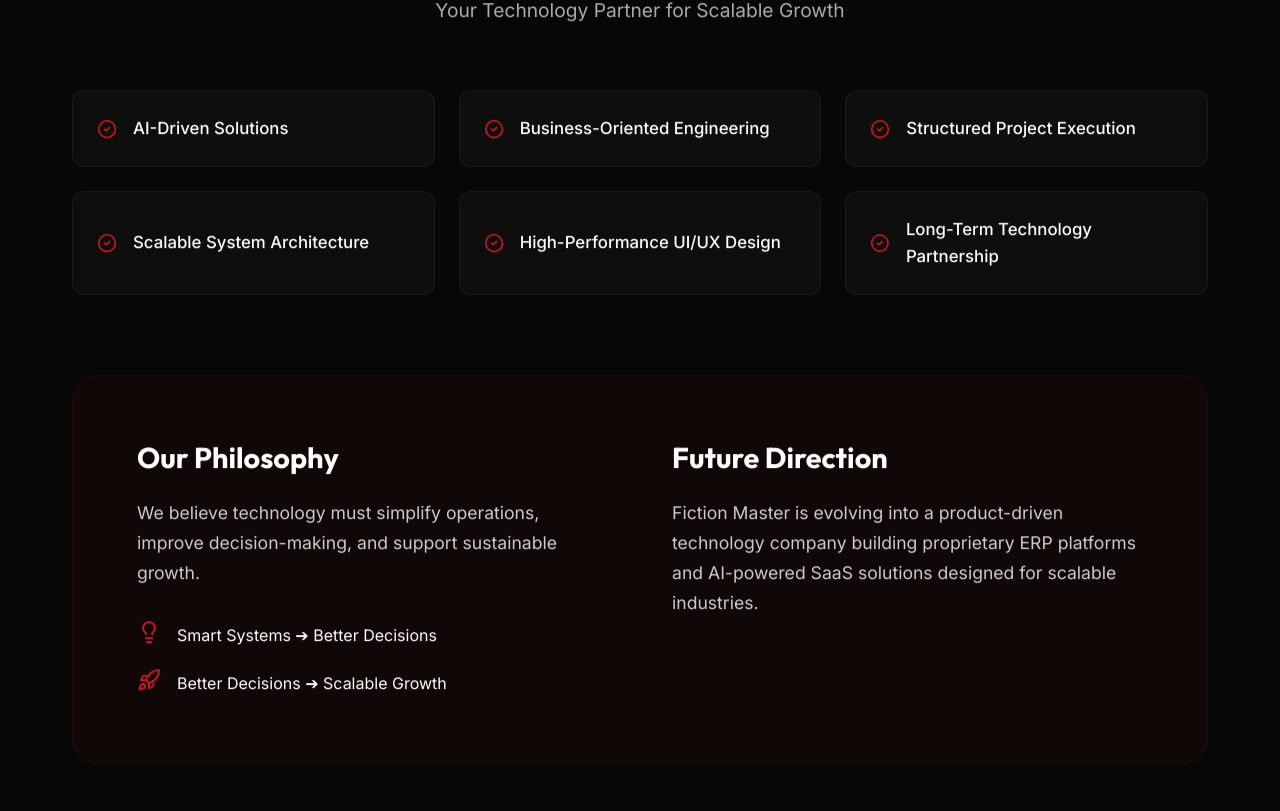
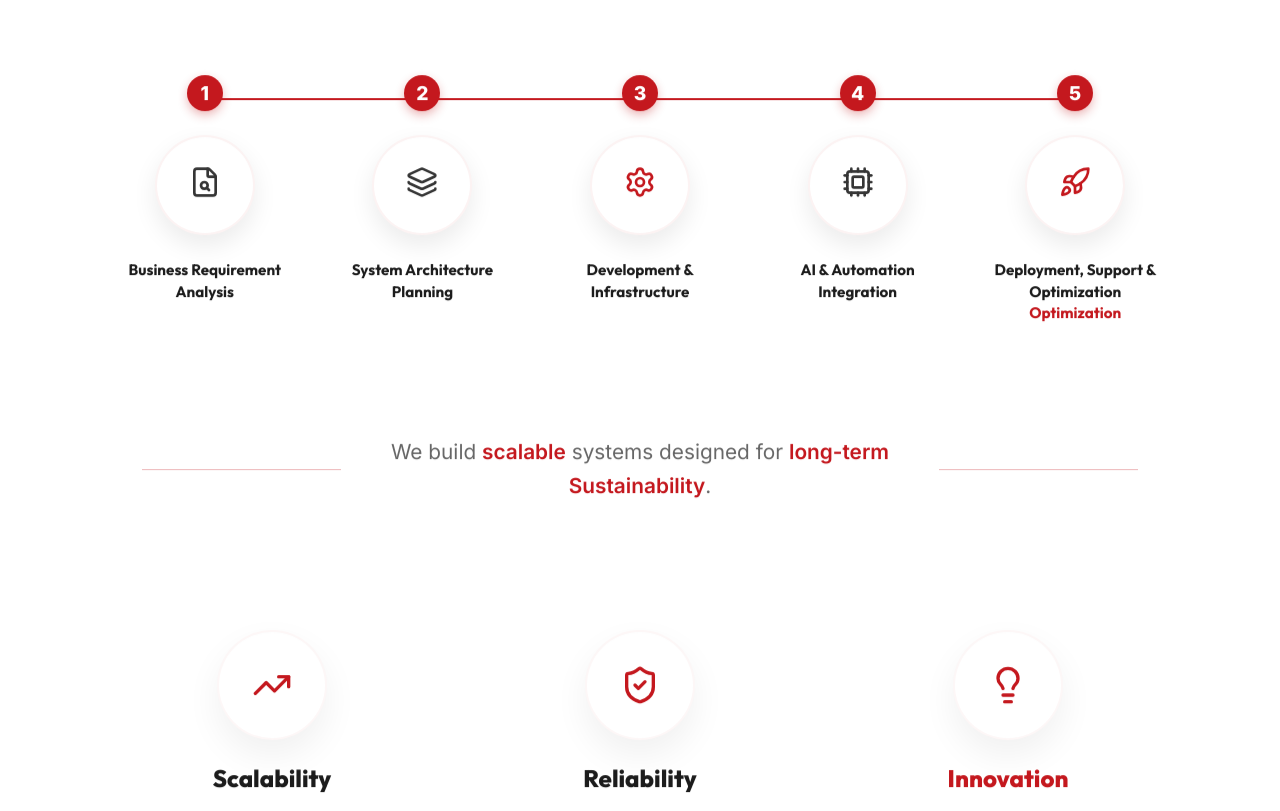
Before and after one commit to thasneem04/FM, a React (Vite) app: page / in a window 1280 px wide. Shown: the part 5269-6080 px from the top of the page. Built offline with nearby package versions, Linux system fonts and the light colour scheme.

Commit message:
our process added

```diff
--- /dev/null
+++ b/src/components/Process.jsx
@@ -0,0 +1,276 @@
+import React from 'react';
+import { motion } from 'framer-motion';
+import { FileSearch, Layers, Settings, Cpu, Rocket, TrendingUp, ShieldCheck, Lightbulb } from 'lucide-react';
+
+const Process = () => {
+  const steps = [
+    { num: '1', title: 'Business Requirement Analysis', icon: <FileSearch size={32} /> },
+    { num: '2', title: 'System Architecture Planning', icon: <Layers size={32} /> },
+    { num: '3', title: 'Development & Infrastructure', icon: <Settings size={32} /> },
+    { num: '4', title: 'AI & Automation Integration', icon: <Cpu size={32} /> },
+    { num: '5', title: 'Deployment, Support & Optimization', icon: <Rocket size={32} /> },
+  ];
+
+  const features = [
+    {
+      title: 'Scalability',
+      desc: 'We design systems that grow with your business.',
+      icon: <TrendingUp size={40} />
+    },
+    {
+      title: 'Reliability',
+      desc: 'Ensuring uninterrupted and secure operation.',
+      icon: <ShieldCheck size={40} />
+    },
+    {
+      title: 'Innovation',
+      desc: 'Leveraging the latest technologies and AI solutions.',
+      icon: <Lightbulb size={40} />
+    }
+  ];
+
+  return (
+    <section id="process" className="section-padding" style={{ background: '#FFFFFF', position: 'relative', overflow: 'hidden' }}>
+      <div className="container" style={{ textAlign: 'center' }}>
+
+        {/* Top Header */}
+        <motion.h2
+          initial={{ opacity: 0, y: 20 }}
+          whileInView={{ opacity: 1, y: 0 }}
+          transition={{ duration: 0.6 }}
+          style={{ fontSize: 'clamp(2rem, 4vw, 3rem)', color: '#1A1A1A', marginBottom: '4rem', fontWeight: 800 }}
+        >
+          Our <span style={{ color: '#C4161C' }}>Process</span>:
+        </motion.h2>
+
+        {/* Process Timeline */}
+        <div style={{
+          display: 'grid',
+          gridTemplateColumns: 'repeat(5, 1fr)',
+          gap: '1rem',
+          position: 'relative',
+          padding: '2rem 0',
+          marginBottom: '5rem'
+        }} className="process-grid">
+
+          {/* Connector line for desktop */}
+          <div className="process-line" style={{
+            position: 'absolute',
+            top: '55px',
+            left: '10%',
+            right: '10%',
+            height: '2px',
+            background: '#C4161C',
+            zIndex: 1,
+            display: window.innerWidth > 991 ? 'block' : 'none'
+          }} />
+
+          {steps.map((step, index) => (
+            <motion.div
+              key={index}
+              initial={{ opacity: 0, y: 30 }}
+              whileInView={{ opacity: 1, y: 0 }}
+              transition={{ duration: 0.5, delay: index * 0.1 }}
+              viewport={{ once: true, margin: '-50px' }}
+              style={{
+                display: 'flex',
+                flexDirection: 'column',
+                alignItems: 'center',
+                zIndex: 2,
+                position: 'relative'
+              }}
+              className="process-step"
+            >
+              <div style={{
+                width: '36px',
+                height: '36px',
+                background: '#C4161C',
+                color: '#FFFFFF',
+                borderRadius: '50%',
+                display: 'flex',
+                alignItems: 'center',
+                justifyContent: 'center',
+                fontSize: '1.2rem',
+                fontWeight: 800,
+                marginBottom: '1.5rem',
+                zIndex: 3,
+                boxShadow: '0 4px 10px rgba(196, 22, 28, 0.3)'
+              }}>
+                {step.num}
+              </div>
+
+              <div style={{
+                width: '100px',
+                height: '100px',
+                background: '#FFFFFF',
+                borderRadius: '50%',
+                display: 'flex',
+                alignItems: 'center',
+                justifyContent: 'center',
+                marginBottom: '1.5rem',
+                boxShadow: '0 10px 25px rgba(0,0,0,0.08)',
+                color: '#1A1A1A',
+                border: '2px solid rgba(196, 22, 28, 0.05)',
+                transition: 'all 0.3s ease',
+              }} className="process-icon-box">
+                <div style={{
+                  color: index === 4 || index === 2 ? '#C4161C' : '#333'
+                }}>
+                  {step.icon}
+                </div>
+              </div>
+
+              <h4 style={{
+                fontSize: '0.95rem',
+                fontWeight: 700,
+                color: '#1A1A1A',
+                padding: '0 5px',
+                lineHeight: 1.4,
+                maxWidth: '180px'
+              }}>
+                {step.title.split(' ').map((word, i, arr) => (
+                  <React.Fragment key={i}>
+                    {word} {i === arr.length - 1 && index === 4 ? <span style={{ color: '#C4161C' }}>Optimization</span> : ''}
+                    {i !== arr.length - 1 && ' '}
+                  </React.Fragment>
+                ))}
+              </h4>
+
+              {/* Arrow connector for responsive view */}
+              {index < steps.length - 1 && (
+                 <div className="process-arrow" style={{
+                    color: '#C4161C',
+                    position: 'absolute',
+                    right: '-15%',
+                    top: '90px',
+                    fontWeight: 'bold',
+                    fontSize: '1.5rem',
+                    display: 'none'
+                 }}>
+                   &rsaquo;
+                 </div>
+              )}
+            </motion.div>
+          ))}
+        </div>
+
+        {/* Divider Text */}
+        <motion.div
+          initial={{ opacity: 0 }}
+          whileInView={{ opacity: 1 }}
+          transition={{ duration: 0.8 }}
+          style={{
+            marginBottom: '4rem',
+            position: 'relative',
+            display: 'inline-block'
+          }}
+        >
+          <div style={{
+            position: 'absolute',
+            top: '50%',
+            left: '-50%',
+            width: '40%',
+            height: '1px',
+            background: 'rgba(196, 22, 28, 0.3)'
+          }} className="divider-line" />
+
+          <p style={{ fontSize: '1.3rem', color: '#666666' }}>
+            We build <span style={{ color: '#C4161C', fontWeight: 600 }}>scalable</span> systems designed for <span style={{ color: '#C4161C', fontWeight: 600 }}>long-term<br/>Sustainability</span>.
+          </p>
+
+          <div style={{
+            position: 'absolute',
+            top: '50%',
+            right: '-50%',
+            width: '40%',
+            height: '1px',
+            background: 'rgba(196, 22, 28, 0.3)'
+          }} className="divider-line" />
+        </motion.div>
+
+        {/* Bottom Feature Grid */}
+        <div style={{
+          display: 'grid',
+          gridTemplateColumns: 'repeat(auto-fit, minmax(min(100%, 300px), 1fr))',
+          gap: '2rem',
+          marginTop: '2rem'
+        }}>
+          {features.map((feature, index) => (
+            <motion.div
+              key={index}
+              initial={{ opacity: 0, y: 20 }}
+              whileInView={{ opacity: 1, y: 0 }}
+              transition={{ duration: 0.5, delay: 0.2 + (index * 0.1) }}
+              viewport={{ once: true }}
+              style={{
+                display: 'flex',
+                flexDirection: 'column',
+                alignItems: 'center',
+                padding: '2rem',
+                background: '#FFFFFF'
+              }}
+            >
+              <div style={{
+                width: '110px',
+                height: '110px',
+                borderRadius: '50%',
+                background: '#FFFFFF',
+                boxShadow: '0 15px 35px rgba(0,0,0,0.06)',
+                display: 'flex',
+                alignItems: 'center',
+                justifyContent: 'center',
+                marginBottom: '1.5rem',
+                color: '#C4161C',
+                border: '2px solid rgba(196, 22, 28, 0.03)'
+              }}>
+                {feature.icon}
+              </div>
+              <h3 style={{
+                fontSize: '1.5rem',
+                fontWeight: 800,
+                color: index === 2 ? '#C4161C' : '#1A1A1A',
+                marginBottom: '1rem'
+              }}>
+                {feature.title}
+              </h3>
+              <p style={{ color: '#666666', lineHeight: 1.6, maxWidth: '250px' }}>
+                {feature.desc}
+              </p>
+              <div style={{
+                width: '80px',
+                height: '3px',
+                background: index === 1 ? '#1A1A1A' : '#C4161C',
+                marginTop: '1.5rem'
+              }} />
+            </motion.div>
+          ))}
+        </div>
+      </div>
+
+      <style>{`
+        @media (max-width: 991px) {
+          .process-grid {
+            grid-template-columns: 1fr !important;
+            gap: 3rem !important;
+          }
+          .process-arrow {
+            display: none !important;
+          }
+          .process-line {
+            display: none !important;
+          }
+          .divider-line {
+            display: none !important;
+          }
+        }
+        .process-icon-box:hover {
+          transform: translateY(-5px);
+          box-shadow: 0 15px 30px rgba(196, 22, 28, 0.15) !important;
+          border-color: rgba(196, 22, 28, 0.2) !important;
+        }
+      `}</style>
+    </section>
+  );
+};
+
+export default Process;
--- a/src/pages/Home.jsx
+++ b/src/pages/Home.jsx
@@ -6,6 +6,7 @@
 import OdooERP from '../components/OdooERP';
 import WhyChooseUs from '../components/WhyChooseUs';
 import SupportingServices from '../components/SupportingServices';
+import Process from '../components/Process';
 import CTA from '../components/CTA';
 import Enquiry from '../components/Enquiry';
 import Footer from '../components/Footer';
@@ -18,8 +19,7 @@
       <Services />
       <SFMS />
       <OdooERP />
-      {/* <Gallery /> */}
-      {/* <Team /> */}
+      <Process />
       <WhyChooseUs />
       <SupportingServices />
       <CTA />
```
